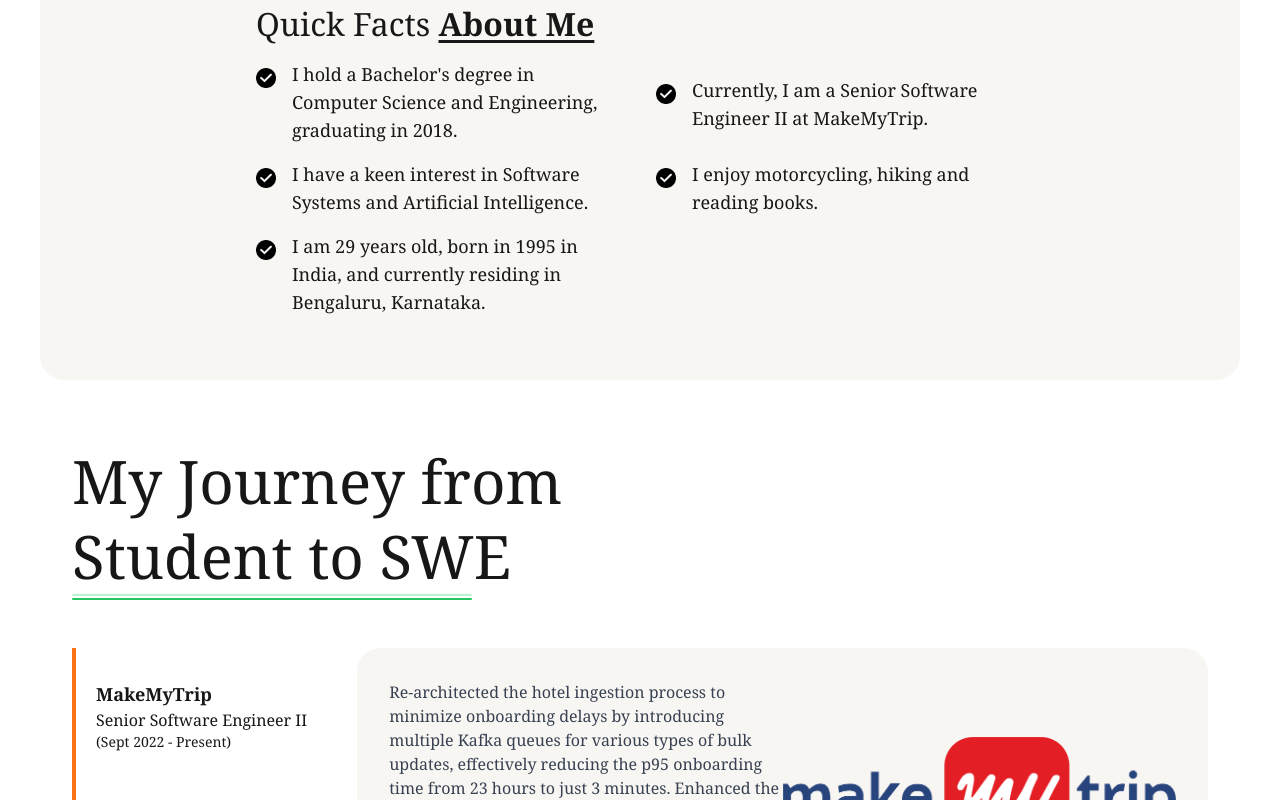
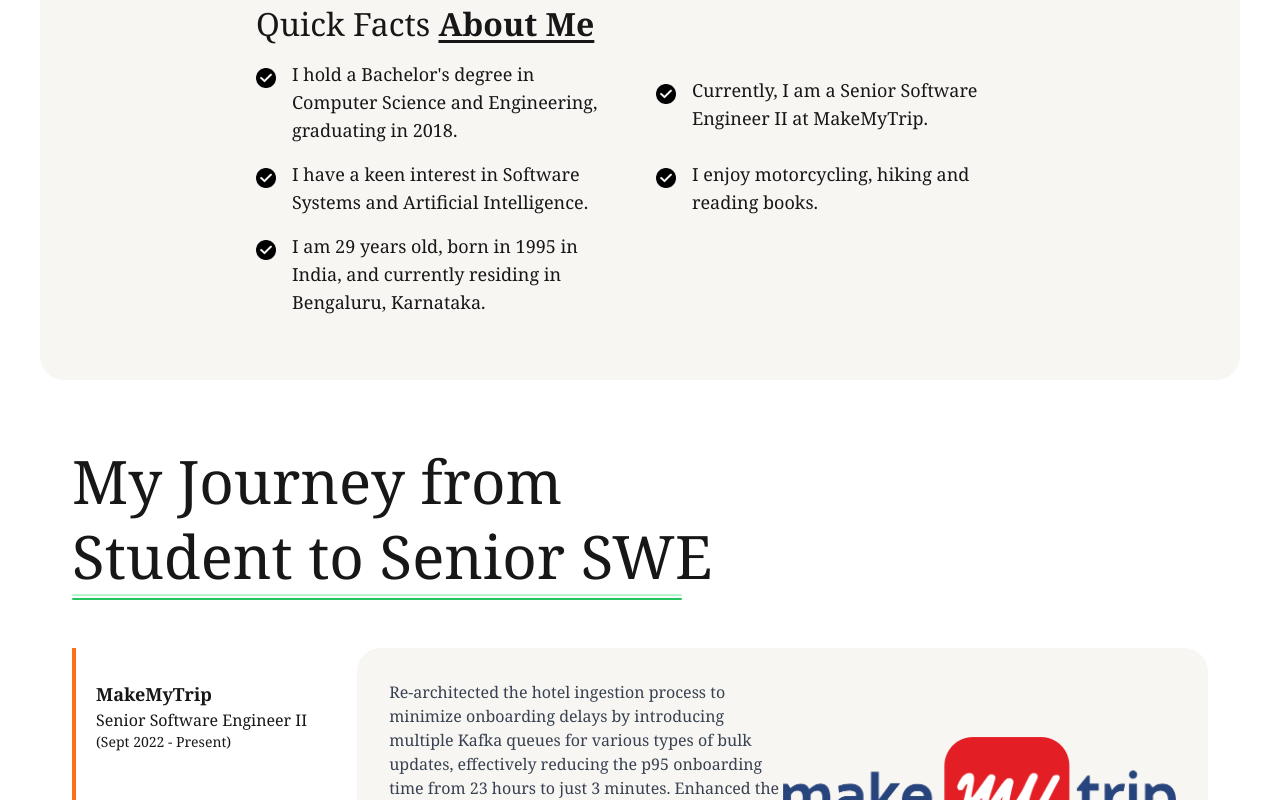
Before and after one commit to ronythankachan/ronythankachan.com, a Next.js app: page /about in a window 1280 px wide. Shown: the part 452-1252 px from the top of the page. Built offline with nearby package versions, Linux system fonts and the light colour scheme.

Commit message:
Style fix

```diff
--- a/app/components/Timeline.tsx
+++ b/app/components/Timeline.tsx
@@ -49,8 +49,8 @@
         <h1 className="text-[60px] leading-tight font-serif mb-12">
           My Journey from
           <br />
-          Student to SWE
-          <div className="bottom-[-5px] left-0 right-0 md:right-auto w-[200px] md:w-[400px]">
+          Student to Senior SWE
+          <div className="bottom-[-5px] left-0 right-0 md:right-auto w-[320px] md:w-[610px]">
             <div className="h-[2px] bg-green-300 mb-[2px] rounded-full opacity-60" />
             <div className="h-[2px] bg-green-500 rounded-full" />
           </div>
```
